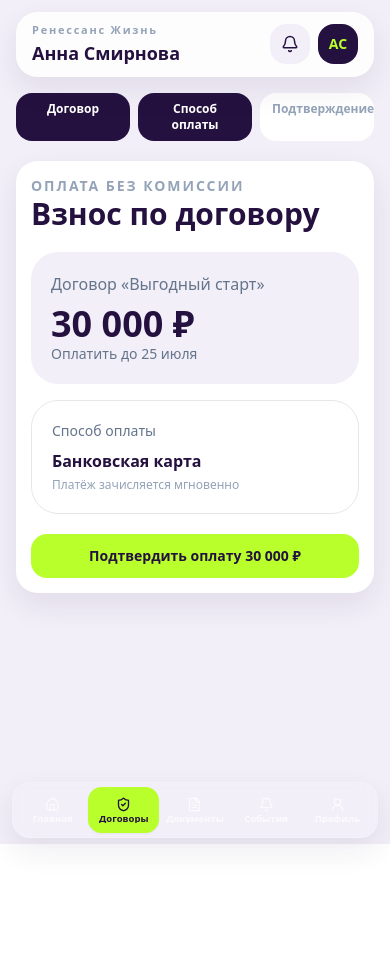
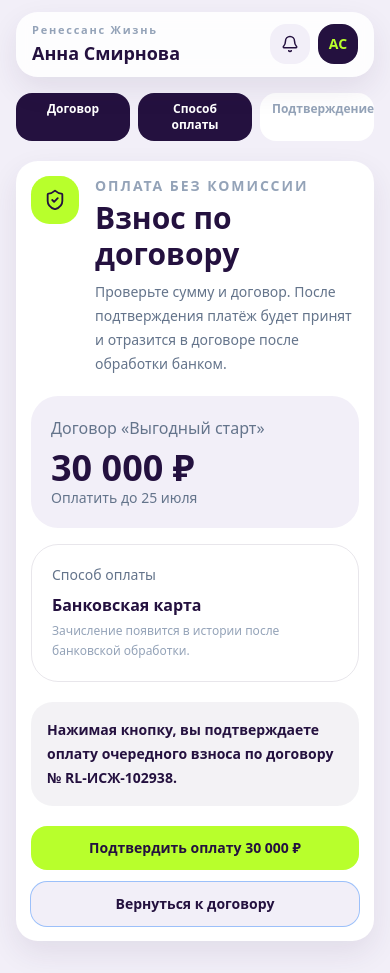
Before and after one commit to cousy4-dotcom/renlife-lk-redesign, a Next.js app: page /contracts/contract-1/payment in a window 390 px wide. Before the commit the page ends 844 px from the top, so only its background shows below. Built offline with nearby package versions, Linux system fonts and the light colour scheme.

Commit message:
Polish contract UX and payment flow

```diff
--- a/src/app/contracts/[id]/page.tsx
+++ b/src/app/contracts/[id]/page.tsx
@@ -46,10 +46,10 @@
 ];
 
 const paymentHistory = [
+  { date: '25.07.2025', type: 'Взнос', amount: '30 000 ₽', status: 'Ожидает оплаты' },
   { date: '25.06.2025', type: 'Взнос', amount: '30 000 ₽', status: 'Оплачен' },
   { date: '25.05.2025', type: 'Взнос', amount: '30 000 ₽', status: 'Оплачен' },
   { date: '25.04.2025', type: 'Взнос', amount: '30 000 ₽', status: 'Оплачен' },
-  { date: '25.07.2025', type: 'Взнос', amount: '30 000 ₽', status: 'Ожидает оплаты' },
 ];
 
 const quickActions = [
--- a/src/app/payment/page.tsx
+++ b/src/app/payment/page.tsx
@@ -1,2 +1,52 @@
-import { AppShell } from '@/components/layout/AppShell';import { Button } from '@/components/ui/Button';import { Card } from '@/components/ui/Card';import { Stepper } from '@/components/ui/Stepper';
-export default function Payment(){return <AppShell><div className="mx-auto max-w-3xl space-y-5"><Stepper step={2}/><Card className="space-y-5"><div><p className="text-sm font-bold uppercase tracking-[.14em] text-slate-400">Оплата без комиссии</p><h2 className="text-3xl font-black text-brand-900">Взнос по договору</h2></div><div className="grid gap-4 md:grid-cols-[1fr_220px]"><div className="rounded-[1.7rem] bg-lavender p-5"><p className="text-slate-500">Договор «Выгодный старт»</p><p className="mt-2 text-4xl font-black text-brand-900">30 000 ₽</p><p className="text-sm text-slate-500">Оплатить до 25 июля</p></div><div className="rounded-[1.7rem] border border-brand-900/10 p-5"><p className="text-sm text-slate-500">Способ оплаты</p><b className="mt-2 block text-brand-900">Банковская карта</b><p className="mt-1 text-xs text-slate-400">Платёж зачисляется мгновенно</p></div></div><Button href="/payment/success" className="w-full">Подтвердить оплату 30 000 ₽</Button></Card></div></AppShell>}
+import { ShieldCheck } from 'lucide-react';
+
+import { AppShell } from '@/components/layout/AppShell';
+import { Button } from '@/components/ui/Button';
+import { Card } from '@/components/ui/Card';
+import { Stepper } from '@/components/ui/Stepper';
+
+export default function Payment() {
+  return (
+    <AppShell hideMobileNav>
+      <div className="mx-auto max-w-3xl space-y-5">
+        <Stepper step={2} />
+        <Card className="space-y-5">
+          <div className="flex items-start gap-4">
+            <div className="grid h-12 w-12 shrink-0 place-items-center rounded-[1.15rem] bg-cta text-brand-900">
+              <ShieldCheck size={22} />
+            </div>
+            <div>
+              <p className="text-sm font-bold uppercase tracking-[.14em] text-slate-400">Оплата без комиссии</p>
+              <h2 className="mt-1 text-3xl font-black text-brand-900">Взнос по договору</h2>
+              <p className="mt-2 text-sm leading-6 text-slate-500">
+                Проверьте сумму и договор. После подтверждения платёж будет принят и отразится в договоре после обработки банком.
+              </p>
+            </div>
+          </div>
+
+          <div className="grid gap-4 md:grid-cols-[1fr_220px]">
+            <div className="rounded-[1.7rem] bg-lavender p-5">
+              <p className="text-slate-500">Договор «Выгодный старт»</p>
+              <p className="mt-2 text-4xl font-black text-brand-900">30 000 ₽</p>
+              <p className="text-sm text-slate-500">Оплатить до 25 июля</p>
+            </div>
+            <div className="rounded-[1.7rem] border border-brand-900/10 p-5">
+              <p className="text-sm text-slate-500">Способ оплаты</p>
+              <b className="mt-2 block text-brand-900">Банковская карта</b>
+              <p className="mt-1 text-xs leading-5 text-slate-400">Зачисление появится в истории после банковской обработки.</p>
+            </div>
+          </div>
+
+          <div className="rounded-[1.35rem] bg-brand-900/5 p-4 text-sm font-semibold leading-6 text-brand-900">
+            Нажимая кнопку, вы подтверждаете оплату очередного взноса по договору № RL-ИСЖ-102938.
+          </div>
+
+          <div className="grid gap-3 sm:grid-cols-[1fr_auto]">
+            <Button href="/payment/success" className="w-full">Подтвердить оплату 30 000 ₽</Button>
+            <Button href="/contracts/contract-1" variant="ghost" className="w-full sm:w-auto">Вернуться к договору</Button>
+          </div>
+        </Card>
+      </div>
+    </AppShell>
+  );
+}
--- a/src/app/payment/success/page.tsx
+++ b/src/app/payment/success/page.tsx
@@ -1,2 +1,25 @@
-import { AppShell } from '@/components/layout/AppShell';import { Button } from '@/components/ui/Button';import { Card } from '@/components/ui/Card';
-export default function Success(){return <AppShell><div className="mx-auto max-w-xl"><Card className="space-y-4 text-center"><div className="mx-auto grid h-16 w-16 place-items-center rounded-3xl bg-cta text-3xl font-black text-brand-900">✓</div><h2 className="text-3xl font-black text-brand-900">Платёж принят</h2><p className="text-slate-500">30 000 ₽ будут отражены в договоре «Выгодный старт» после обработки банком.</p><Button href="/dashboard">Вернуться на главную</Button></Card></div></AppShell>}
+import { AppShell } from '@/components/layout/AppShell';
+import { Button } from '@/components/ui/Button';
+import { Card } from '@/components/ui/Card';
+
+export default function Success() {
+  return (
+    <AppShell hideMobileNav>
+      <div className="mx-auto max-w-xl">
+        <Card className="space-y-5 text-center">
+          <div className="mx-auto grid h-16 w-16 place-items-center rounded-3xl bg-cta text-3xl font-black text-brand-900">✓</div>
+          <div>
+            <h2 className="text-3xl font-black text-brand-900">Платёж принят</h2>
+            <p className="mt-3 leading-6 text-slate-500">
+              Взнос 30 000 ₽ по договору «Выгодный старт» принят. Он будет отражён в договоре и истории платежей после обработки банком.
+            </p>
+          </div>
+          <div className="grid gap-3 sm:grid-cols-2">
+            <Button href="/dashboard" className="w-full">Вернуться на главную</Button>
+            <Button href="/contracts/contract-1" variant="ghost" className="w-full">Вернуться к договору</Button>
+          </div>
+        </Card>
+      </div>
+    </AppShell>
+  );
+}
--- a/src/components/layout/AppShell.tsx
+++ b/src/components/layout/AppShell.tsx
@@ -3,11 +3,23 @@
 import { MobileBottomNav } from './MobileBottomNav';
 import { TopBar } from './TopBar';
 
-export function AppShell({ children, aside }: { children: ReactNode; aside?: ReactNode }) {
+export function AppShell({
+  children,
+  aside,
+  hideMobileNav = false,
+}: {
+  children: ReactNode;
+  aside?: ReactNode;
+  hideMobileNav?: boolean;
+}) {
+  const mobileBottomPadding = hideMobileNav
+    ? 'pb-8 sm:pb-10 md:pb-12'
+    : 'pb-[calc(112px+env(safe-area-inset-bottom))] sm:pb-[calc(120px+env(safe-area-inset-bottom))] md:pb-[calc(128px+env(safe-area-inset-bottom))]';
+
   return (
     <div className="min-h-screen overflow-x-clip bg-lavender">
       <DesktopSidebar />
-      <main className="px-4 pb-[calc(82px+env(safe-area-inset-bottom))] pt-3 sm:px-6 sm:pb-[calc(88px+env(safe-area-inset-bottom))] md:pt-4 md:pb-[calc(92px+env(safe-area-inset-bottom))] lg:ml-[280px] lg:px-8 lg:py-8 xl:px-10">
+      <main className={`px-4 pt-3 sm:px-6 md:pt-4 lg:ml-[280px] lg:px-8 lg:py-8 xl:px-10 ${mobileBottomPadding}`}>
         <div className="mx-auto w-full max-w-[1180px]">
           <TopBar />
           <div className="grid min-w-0 gap-4 md:gap-5 xl:grid-cols-[minmax(0,1fr)_300px]">
@@ -16,7 +28,7 @@
           </div>
         </div>
       </main>
-      <MobileBottomNav />
+      {!hideMobileNav && <MobileBottomNav />}
     </div>
   );
 }
```
